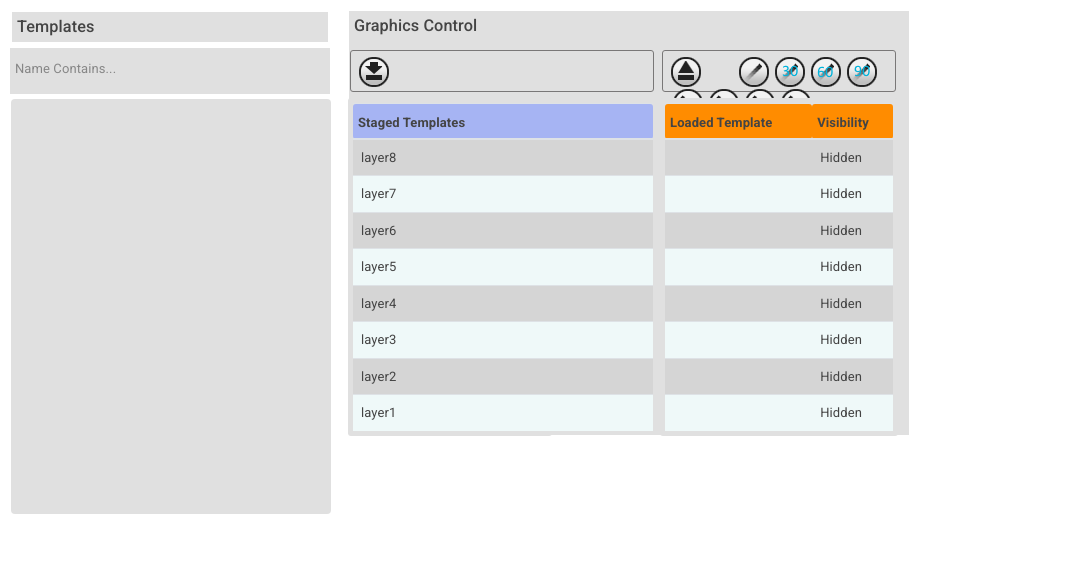
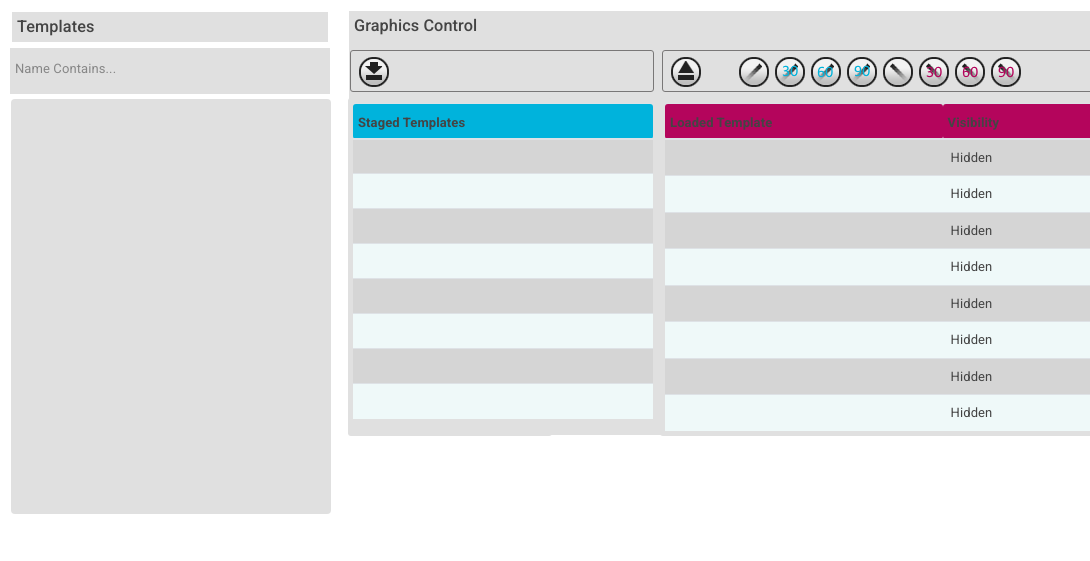
Before and after one commit to tdfguy2002/FXTool2, an Electron app: page main.html in a window 1090 px wide. Drawn offline with nearby package versions, Linux system fonts and the light colour scheme; no server answers.

Commit message:
5/17/2019

```diff
--- a/fxtool.css
+++ b/fxtool.css
@@ -4,7 +4,7 @@
 	height: 450px;
 	margin: 10px;
 	/*                      1    2    3    4    5    6   7    8      9    10   11     */
-	grid-template-columns: 210px 2px 100px 10px 80px 120px 100px 90px 10px;
+	grid-template-columns: 210px 2px 100px 10px 80px 120px 100px 190px 230px;
 	grid-auto-rows: 34px 46px 140px 180px 10px 70px 40px 70px;
 	grid-gap: 4px;
 	justify-items: stretch;
@@ -53,7 +53,7 @@
 
 .graphicscontrol {
 	/* graphics control */
-	grid-column: 5/15;
+	grid-column: 5/14;
 	grid-row: 1/6;
 	margin: 1px;
 	border-radius: 0px;
@@ -97,8 +97,8 @@ th {
 	height: 415px;
 	width: 320px;
 	padding: 1px;
-	overflow-y: auto;
-	overflow-x: auto;
+	overflow-y: scroll;
+	overflow-x: scroll;
 }
 
 .namecontains {
@@ -107,7 +107,7 @@ th {
 }
 
 .fadeinout {
-	grid-column: 8/12;
+	grid-column: 8/14;
 	grid-row: 2;
 	margin: 2px;
 	border: 1px solid #797777;
@@ -182,7 +182,7 @@ img {
 
 .stagedloaded {
 	/*align-self:end;*/
-	grid-column: 8/12;
+	grid-column: 8/14;
 	grid-row: 3/6;
 	grid-column-start: 0;
 	/* border: 1px solid rgb(121, 119, 119); */
@@ -192,7 +192,7 @@ img {
 .stagedloaded th {
     padding: 5px;
     margin: 0px;
-	background-color: darkorange;
+	background-color: #b4055c;
 	border-radius: 3px;
 }
 
@@ -202,7 +202,7 @@ img {
 }
 
 .stagedloaded td:nth-child(5) {
-	background-color: blue;
+	background-color: #00b3dc;
 }
 
 .staged table {
@@ -229,5 +229,5 @@ img {
 	padding: 5px;
 	margin: 0px;
 	border-radius: 3px;
-	background-color: #a6b4f3;
+	background-color: #00b3dc;
 }
--- a/fxtool.js
+++ b/fxtool.js
@@ -20,7 +20,7 @@ function displayTemplateFiles() {
         tableRow.appendChild(fileName);
 
         tableRow.onmouseover = function () {
-            name = value.toString();                      /* set name to filename                   */
+            name = value.toString();                                    /* set name to filename                   */
             document.getElementById(name).id = "dragtarget";            /* set element ID to 'dragtarget'         */
             var drag = document.getElementById("dragtarget");           /* set drag to element being hovered over */
             drag.addEventListener("dragstart", function(event) {        /* add event listener to drag element     */
--- a/main.html
+++ b/main.html
@@ -8,6 +8,13 @@
 	<link rel="stylesheet" href="https://use.fontawesome.com/releases/v5.7.0/css/all.css" integrity="sha384-lZN37f5QGtY3VHgisS14W3ExzMWZxybE1SJSEsQp9S+oqd12jhcu+A56Ebc1zFSJ"
 	 crossorigin="anonymous">
 	<link href="fxtool.css" rel="stylesheet" type="text/css">
+
+	<script>
+		function boldFocus(x) {
+		  x.style.background = "yellow";
+		}
+	</script>
+
 <!--
 
 	<script type="text/javascript" src="./oxtel.js"></script>
@@ -66,28 +73,28 @@
 					</thead>
 					<tbody>
 						<tr>
-							<td id='layer8' ondragleave="resetLayerId('layer8');" ondragover="overLayerList('layer8');" style="height: 35px">layer8</td>
+							<td id='layer8' ondragleave="resetLayerId('layer8');" ondragover="overLayerList('layer8');" onclick=";"style="height: 35px"></td>
 						</tr>
 						<tr>
-							<td id="layer7" ondragleave="resetLayerId('layer7');" ondragover="overLayerList('layer7');" style="height: 35px">layer7</td>
+							<td id="layer7" ondragleave="resetLayerId('layer7');" ondragover="overLayerList('layer7');" style="height: 35px"></td>
 						</tr>
 						<tr>
-							<td id="layer6" ondragleave="resetLayerId('layer6');" ondragover="overLayerList('layer6');" style="height: 35px">layer6</td>
+							<td id="layer6" ondragleave="resetLayerId('layer6');" ondragover="overLayerList('layer6');" style="height: 35px"></td>
 						</tr>
 						<tr>
-							<td id="layer5" ondragleave="resetLayerId('layer5');" ondragover="overLayerList('layer5');" style="height: 35px">layer5</td>
+							<td id="layer5" ondragleave="resetLayerId('layer5');" ondragover="overLayerList('layer5');" style="height: 35px"></td>
 						</tr>
 						<tr>
-							<td id="layer4" ondragleave="resetLayerId('layer4');" ondragover="overLayerList('layer4');" style="height: 35px">layer4</td>
+							<td id="layer4" ondragleave="resetLayerId('layer4');" ondragover="overLayerList('layer4');" style="height: 35px"></td>
 						</tr>
 						<tr>
-							<td id="layer3" ondragleave="resetLayerId('layer3');" ondragover="overLayerList('layer3');" style="height: 35px">layer3</td>
+							<td id="layer3" ondragleave="resetLayerId('layer3');" ondragover="overLayerList('layer3');" style="height: 35px"></td>
 						</tr>
 						<tr>
-							<td id="layer2" ondragleave="resetLayerId('layer2');" ondragover="overLayerList('layer2');" style="height: 35px">layer2</td>
+							<td id="layer2" ondragleave="resetLayerId('layer2');" ondragover="overLayerList('layer2');" style="height: 35px"></td>
 						</tr>
 						<tr>
-							<td id="layer1" ondragleave="resetLayerId('layer1');" ondragover="overLayerList('layer1');" style="height: 35px">layer1</td>
+							<td id="layer1" ondragleave="resetLayerId('layer1');" ondragover="overLayerList('layer1');" style="height: 35px"></td>
 						</tr>
 					</tbody>
 				</table>
```
